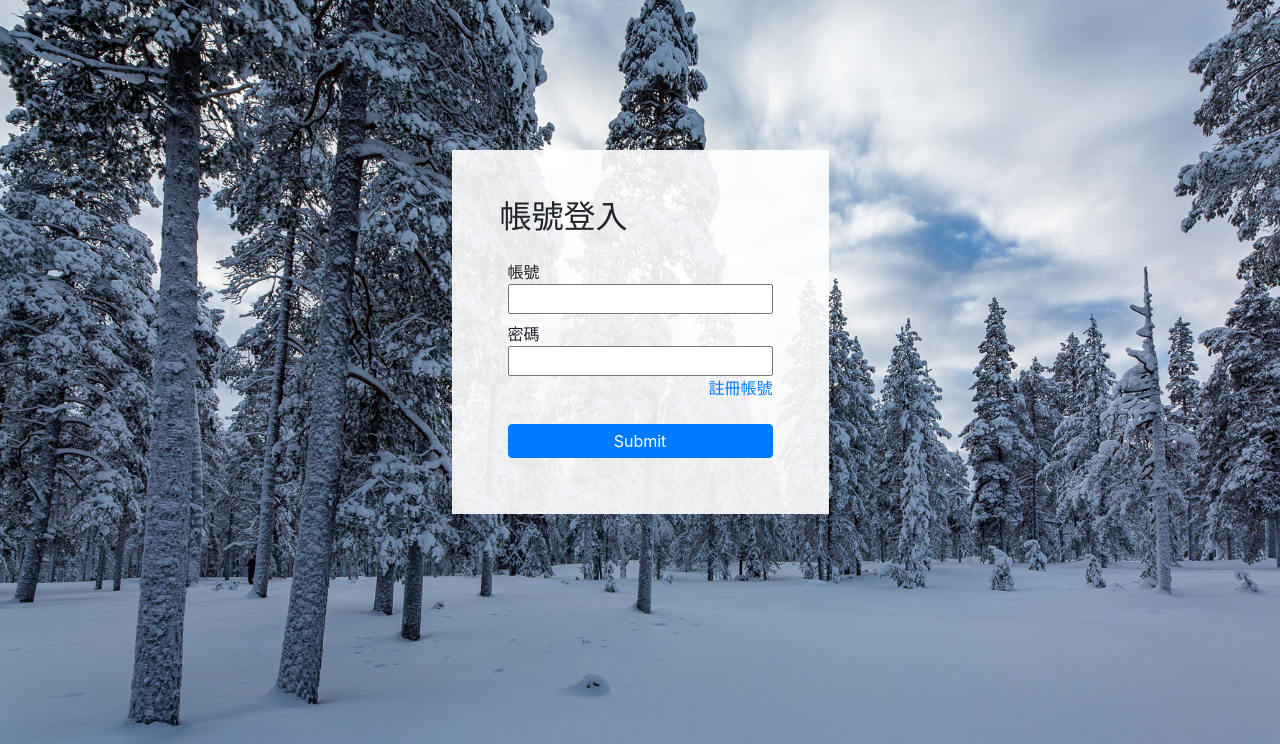
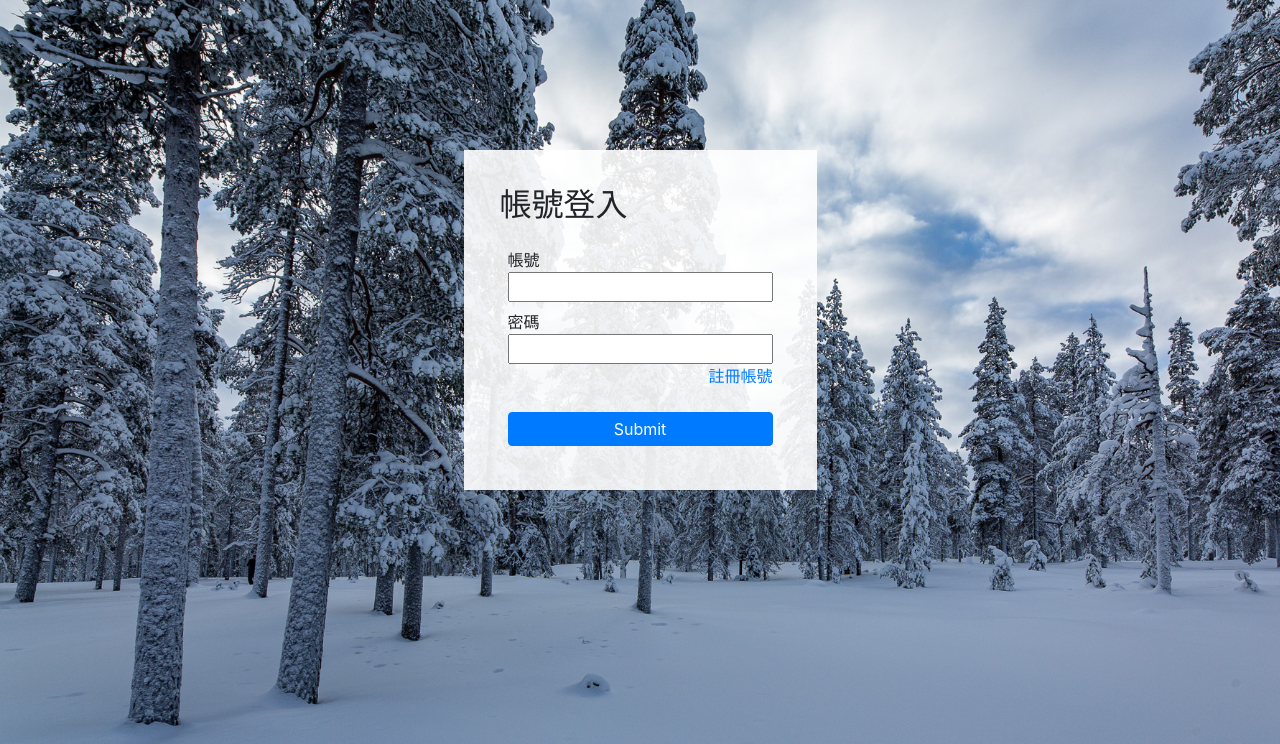
Before and after one commit to dv6230/travel, a PHP site: page /travel/login_page.php in a window 1280 px wide. Shown: the part 56-800 px from the top of the page. Run offline with PHP 8.4, Linux system fonts and the light colour scheme.

Commit message:
Update login_page.php

```diff
--- a/login_page.php
+++ b/login_page.php
@@ -32,7 +32,7 @@
 
     $str = '<div class="container-fluid">
                 <div class="d-flex justify-content-center h-100">
-                    <div class="align-self-center p-5 login-panel">
+                    <div class="align-self-center login-panel">
                         <h2>帳號登入</h2>
                         <form action="login.php" method="POST" class="p-2 login_form">
                             <div>
```
